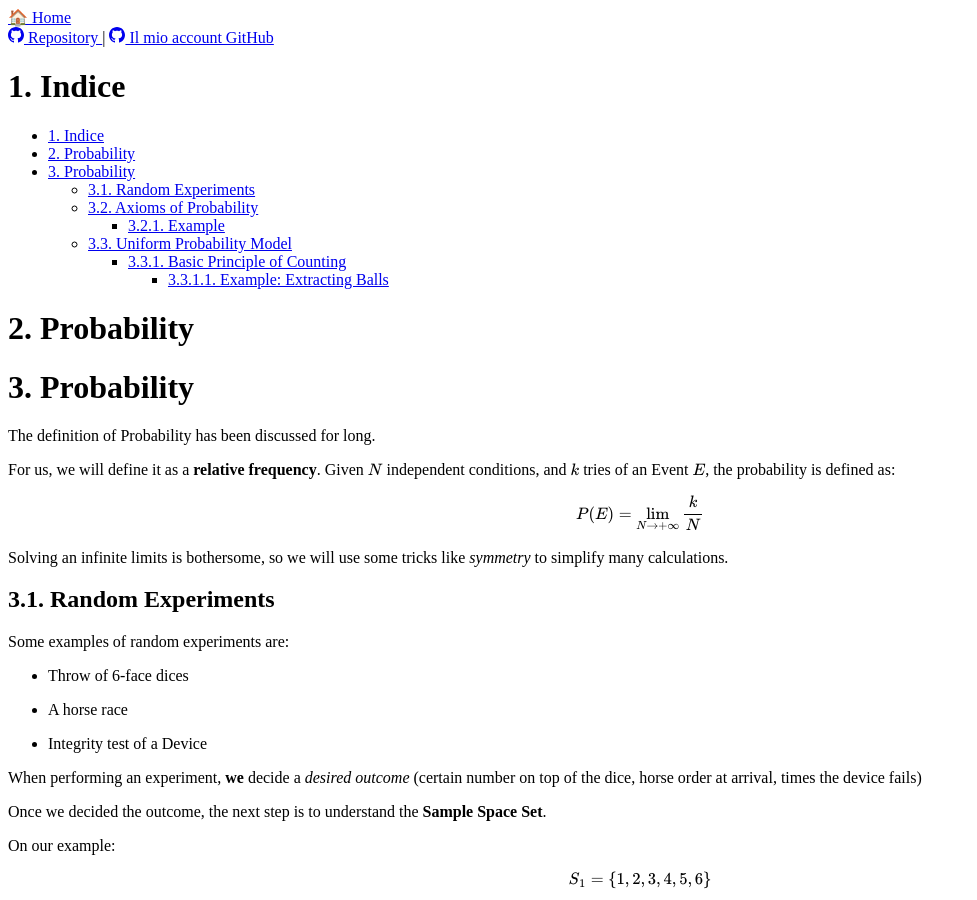
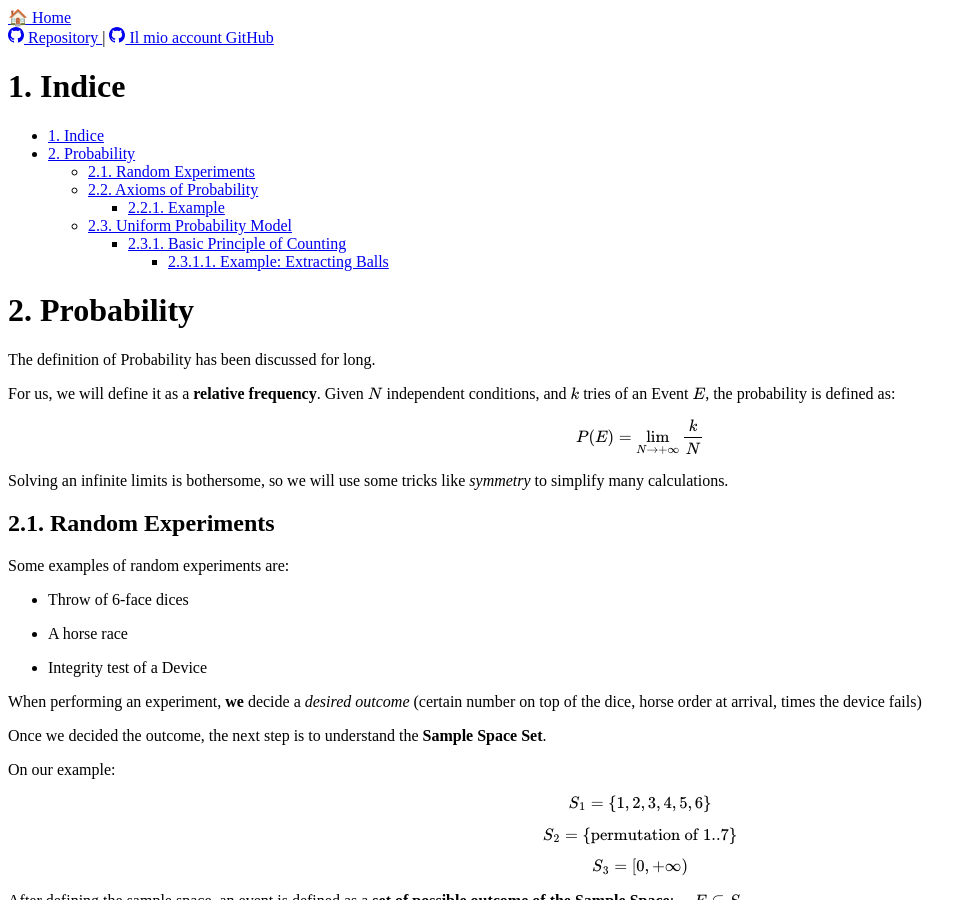
Before and after one commit to Gabriele-D-Cambria/Notes-for-Performance-Evaluation-of-Computer-Systems-and-Networks-2026-2027, a Jekyll site: the page built from Probability.md, in a window 1280 px wide and 900 px high. Shown: the whole window, without its empty margins (0-977 px from the left). Built offline with Jekyll 4.4.1, drawn with Linux system fonts in a browser that asks for light colours; nearby versions of some CDN libraries; our own code applies the rules of GitHub Pages for plain Markdown files; some of the changed text lies outside the part shown.

```diff
--- a/Probability.md
+++ b/Probability.md
@@ -6,17 +6,14 @@ title: Probability
 
 - [1. Indice](#1-indice)
 - [2. Probability](#2-probability)
-- [3. Probability](#3-probability)
-  - [3.1. Random Experiments](#31-random-experiments)
-  - [3.2. Axioms of Probability](#32-axioms-of-probability)
-    - [3.2.1. Example](#321-example)
-  - [3.3. Uniform Probability Model](#33-uniform-probability-model)
-    - [3.3.1. Basic Principle of Counting](#331-basic-principle-of-counting)
-      - [3.3.1.1. Example: Extracting Balls](#3311-example-extracting-balls)
+  - [2.1. Random Experiments](#21-random-experiments)
+  - [2.2. Axioms of Probability](#22-axioms-of-probability)
+    - [2.2.1. Example](#221-example)
+  - [2.3. Uniform Probability Model](#23-uniform-probability-model)
+    - [2.3.1. Basic Principle of Counting](#231-basic-principle-of-counting)
+      - [2.3.1.1. Example: Extracting Balls](#2311-example-extracting-balls)
 
 # 2. Probability
-
-# 3. Probability
 
 The definition of Probability has been discussed for long.
 
@@ -30,7 +27,7 @@ $$
 Solving an infinite limits is bothersome, so we will use some tricks like
 _symmetry_ to simplify many calculations.
 
-## 3.1. Random Experiments
+## 2.1. Random Experiments
 
 Some examples of random experiments are:
 
@@ -121,7 +118,7 @@ Two possible sets configurations.
 </div>
 </div>
 
-## 3.2. Axioms of Probability
+## 2.2. Axioms of Probability
 
 The axioms on which probability works on are:
 
@@ -137,7 +134,7 @@ Starting from these three axioms, we can derive a couple of _useful properties_:
 
 2. $P(E_1 \cup E_2) = P(E_1) + P(E_2) - P(E_1E_2)$
 
-### 3.2.1. Example
+### 2.2.1. Example
 
 Let's try to solve this problem:
 
@@ -172,7 +169,7 @@ $$
 
 Thus, we can say with certainty that $70\%$ of Americans are non-smokers.
 
-## 3.3. Uniform Probability Model
+## 2.3. Uniform Probability Model
 
 In many cases, the sample space of a random experiment has a **finite
 cardinality** $(N = \vert S\vert)$.
@@ -188,7 +185,7 @@ $$
 P(E) = \frac{\vert E\vert}{\vert S\vert}
 $$
 
-### 3.3.1. Basic Principle of Counting
+### 2.3.1. Basic Principle of Counting
 
 Given an experiment $C$ that is composed of two sub-experiments $C_1$ and $C_2$,
 having respectively $N_1$ and $N_2$ possible outcomes, the number of possible
@@ -201,7 +198,7 @@ $$
 \prod_{i=1}^k{N_i}
 $$
 
-#### 3.3.1.1. Example: Extracting Balls
+#### 2.3.1.1. Example: Extracting Balls
 
 > Take an _opaque_ (can't see inside) urn with 6 black balls and 5 white balls.
 > What is the probability that, extracting two **at random**
```
Also changed, not shown: README.md (+13 -2 lines), Systems and Simulations.md (added, +168 -0 lines).
